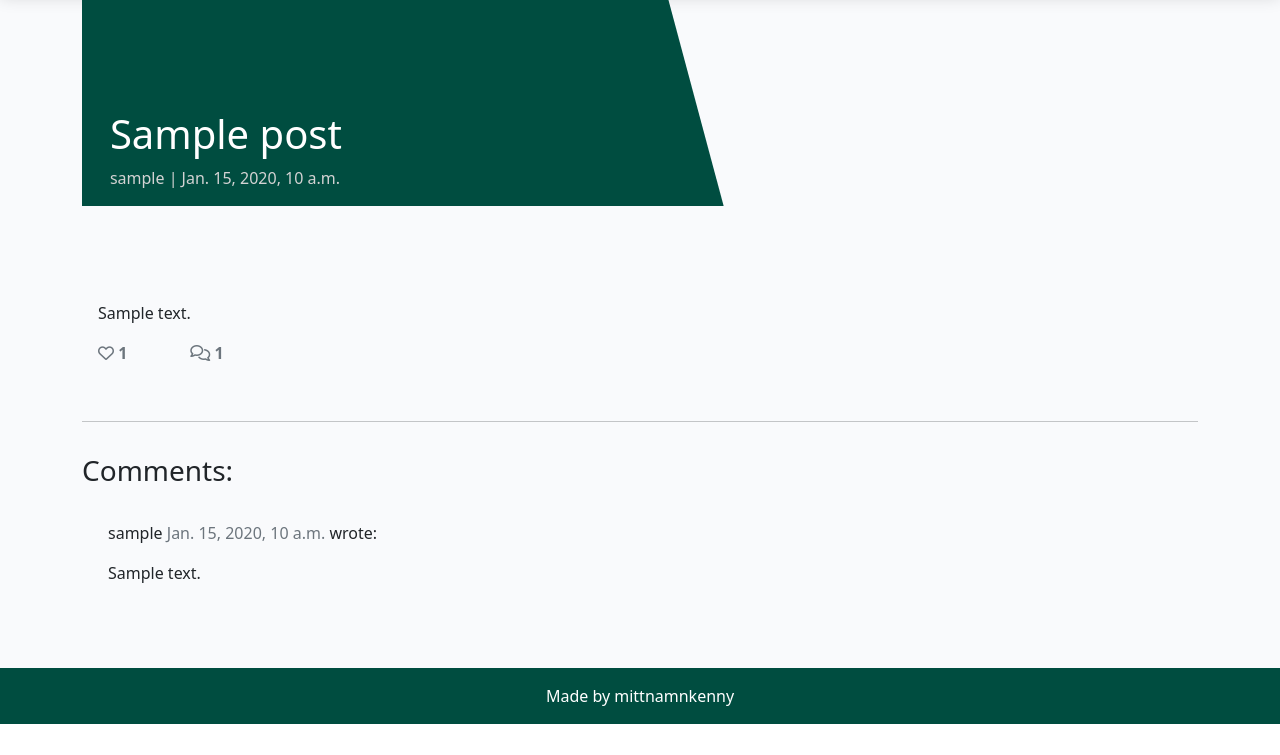
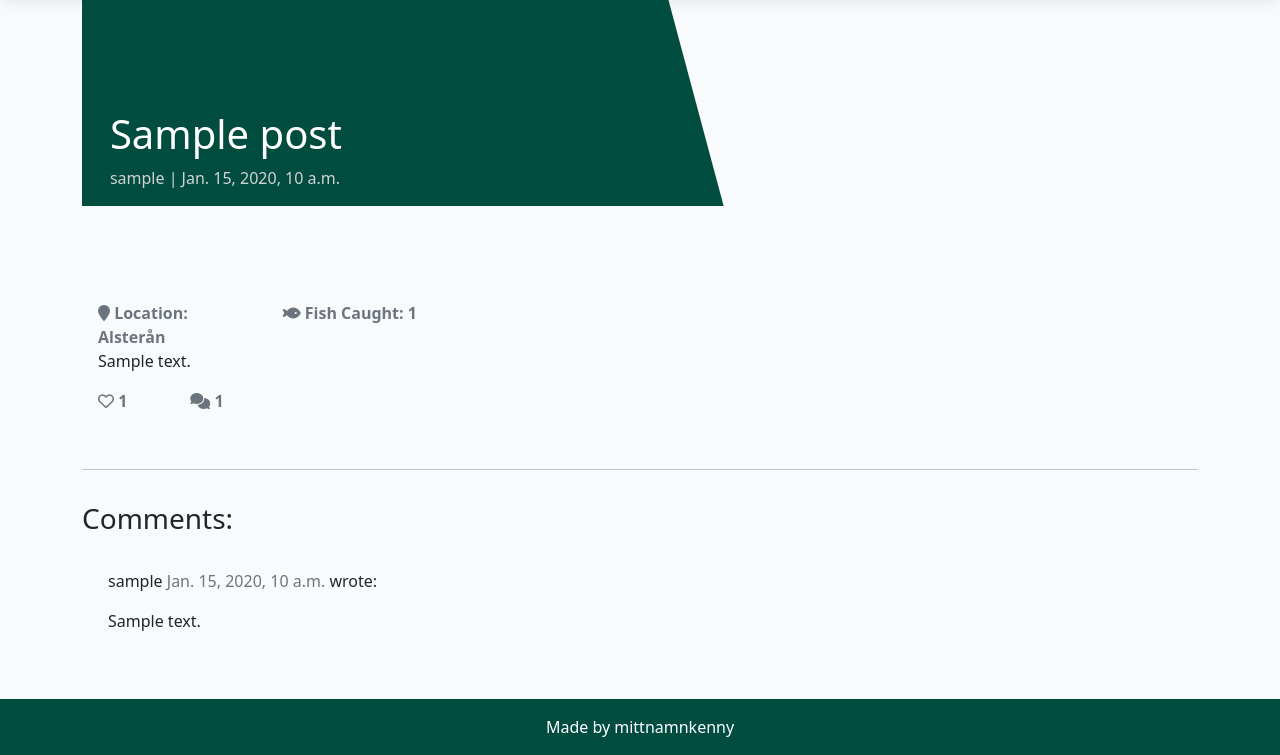
Before and after one commit to mittnamnkenny/fishtales, a Django app: a page that uses templates/post_detail.html in a window 1280 px wide. Shown: the part 76-831 px from the top of the page. Before the commit the page ends 800 px from the top, so only its background shows below. Run offline with Django 3.2, Linux system fonts and the light colour scheme; tables that the repository leaves empty hold one stand-in row (values such as "Sample post"); some libraries are stand-ins or nearby versions.

Commit message:
Update post_detail template with content and style

```diff
--- a/templates/post_detail.html
+++ b/templates/post_detail.html
@@ -31,12 +31,57 @@
             <div class="card-body">
                 <!-- The post content goes inside the card-text. -->
                 <!-- Use the | safe filter inside the template tags -->
-                <p class="card-text ">
+                <div class="row">
+                    <div class="col-md-2">
+                        <strong>
+                            <span class="text-secondary">
+                                <i class="fas fa-location-pin"></i> Location: {{ post.get_location_display | safe }}
+                            </span>
+                        </strong>
+                    </div>
+                    <div class="col-md-2">
+                        <strong>
+                            <span class="text-secondary">
+                                <i class="fas fa-fish"></i> Fish Caught: {{ post.fish_caught | safe }}
+                            </span>
+                        </strong>
+                    </div>
+                    <!-- Display correct fa icon based on weather_conditions -->
+                    {% if post.weather_conditions >= 1 %}
+                    <div class="col-md-2">
+                        <strong>
+                            {% if post.weather_conditions == 1 %}
+                            <span class="text-secondary">
+                                <i class="fas fa-sun"></i> Weather: {{ post.get_weather_conditions_display | safe }}
+                            </span>
+                            {% elif post.weather_conditions == 2 %}
+                            <span class="text-secondary">
+                                <i class="fas fa-cloud"></i> Weather: {{ post.get_weather_conditions_display | safe }}
+                            </span>
+                            {% elif post.weather_conditions == 3 %}
+                            <span class="text-secondary">
+                                <i class="fas fa-wind"></i> Weather: {{ post.get_weather_conditions_display | safe }}
+                            </span>
+                            {% elif post.weather_conditions == 4 %}
+                            <span class="text-secondary">
+                                <i class="fas fa-cloud-rain"></i> Weather:
+                                {{ post.get_weather_conditions_display | safe }}
+                            </span>
+                            {% elif post.weather_conditions == 5 %}
+                            <span class="text-secondary">
+                                <i class="fas fa-snowflake"></i> Weather:
+                                {{ post.get_weather_conditions_display | safe }}
+                            </span>
+                            {% endif %}
+                        </strong>
+                    </div>
+                    {% endif %}
+                </div>
+                <p class="card-text">
                     {{ post.content | safe }}
                 </p>
                 <div class="row">
-
-                    <div class="col-1">
+                    <div class="col col-md-1">
                         <strong>
                             {% if user.is_authenticated %}
                             <form class="d-inline" action="{% url 'post_like' post.slug %}" method="POST">
@@ -53,12 +98,12 @@
                             <span class="text-secondary"><i class="far fa-heart"></i></span>
                             {% endif %}
                             <!-- The number of likes goes before the closing strong tag -->
-                            <span class="text-secondary">{{ post.number_of_likes }} </span>
+                            <span class="text-secondary">{{ post.number_of_likes }}</span>
                         </strong>
                     </div>
-                    <div class="col-1">
+                    <div class="col col-md-1">
                         {% with comments.count as total_comments %}
-                        <strong class="text-secondary"><i class="far fa-comments"></i>
+                        <strong class="text-secondary"><i class="fas fa-comments"></i>
                             <!-- Our total_comments variable goes before the closing strong tag -->
                             {{ total_comments }}</strong>
                         {% endwith %}
@@ -103,6 +148,7 @@
                 <form method="post" style="margin-top: 1.3em;">
                     {{ comment_form | crispy }}
                     {% csrf_token %}
+                    <br>
                     <button type="submit" class="btn btn-signup btn-lg">Submit</button>
                 </form>
                 {% endif %}
```
